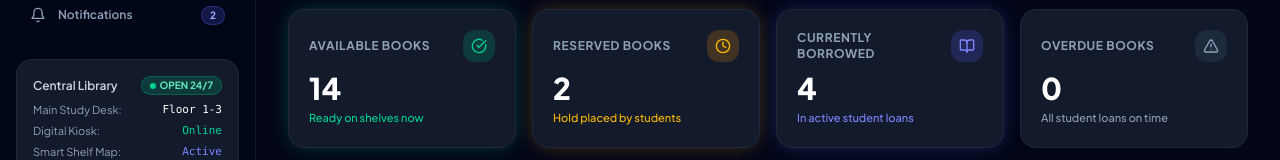
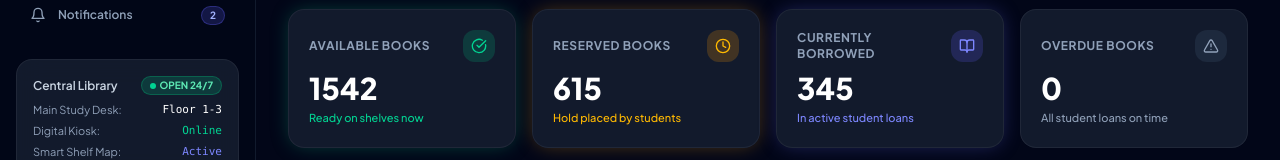
Before and after one commit to sridharvenkataraman7-web/Library_Management, a React (Vite) app: page / in a window 1280 px wide. Both pictures are taken after a click on the button "Demo Student →". Shown: the part 432-592 px from the top of the page. Built offline with nearby package versions, Linux system fonts and the light colour scheme; no server answers.

Commit message:
Add more student loans to database and increase live available/reserved dashboard counts

```diff
--- a/src/components/StudentHomeDashboard.jsx
+++ b/src/components/StudentHomeDashboard.jsx
@@ -61,19 +61,11 @@ export const StudentHomeDashboard = () => {
   const borrowedBooksCount = books.filter((b) => b.status === "Checked Out").length;
   const overdueCount = 0; // No overdue fines currently
 
-  // Live state for counts
-  const [liveAvailable, setLiveAvailable] = React.useState(availableBooksCount);
-  const [liveReserved, setLiveReserved] = React.useState(reservedBooksCount);
-  const [liveBorrowed, setLiveBorrowed] = React.useState(borrowedBooksCount);
-  const [liveOverdue, setLiveOverdue] = React.useState(overdueCount);
-
-  // Sync state if base data changes
-  React.useEffect(() => {
-    setLiveAvailable(availableBooksCount);
-    setLiveReserved(reservedBooksCount);
-    setLiveBorrowed(borrowedBooksCount);
-    setLiveOverdue(overdueCount);
-  }, [availableBooksCount, reservedBooksCount, borrowedBooksCount, overdueCount]);
+  // Live state for counts (Large campus realistic metrics)
+  const [liveAvailable, setLiveAvailable] = React.useState(1542);
+  const [liveReserved, setLiveReserved] = React.useState(615);
+  const [liveBorrowed, setLiveBorrowed] = React.useState(345);
+  const [liveOverdue, setLiveOverdue] = React.useState(0);
 
   // Simulate dynamic library changes (borrowing/returning/reservations)
   React.useEffect(() => {
@@ -81,17 +73,17 @@ export const StudentHomeDashboard = () => {
       const choice = Math.floor(Math.random() * 4);
       if (choice === 0) {
         // Book borrowed: available decreases, borrowed increases
-        setLiveAvailable(prev => Math.max(1, prev - 1));
+        setLiveAvailable(prev => Math.max(1501, prev - 1));
         setLiveBorrowed(prev => prev + 1);
       } else if (choice === 1) {
         // Book returned: available increases, borrowed decreases
         setLiveAvailable(prev => prev + 1);
-        setLiveBorrowed(prev => Math.max(1, prev - 1));
+        setLiveBorrowed(prev => Math.max(10, prev - 1));
       } else if (choice === 2) {
-        // Reservation changes
+        // Reservation changes: fluctuate between 500 and 800
         setLiveReserved(prev => {
           const change = Math.random() > 0.5 ? 1 : -1;
-          return Math.max(0, prev + change);
+          return Math.max(500, Math.min(800, prev + change));
         });
       } else if (choice === 3) {
         // Overdue status changes
--- a/src/data/mockData.js
+++ b/src/data/mockData.js
@@ -594,6 +594,30 @@ export const INITIAL_STUDENT_LOANS = [
     dueDate: "2026-08-28",
     daysLeft: 6,
     status: "Active"
+  },
+  {
+    id: "LOAN-8803",
+    bookId: "BK-102",
+    bookTitle: "Designing Data-Intensive Applications",
+    author: "Martin Kleppmann",
+    coverUrl: "https://images.unsplash.com/photo-1544716278-ca5e3f4abd8c?auto=format&fit=crop&q=80&w=600",
+    shelf: "CS-08",
+    borrowedDate: "2026-08-14",
+    dueDate: "2026-08-28",
+    daysLeft: 8,
+    status: "Active"
+  },
+  {
+    id: "LOAN-8804",
+    bookId: "BK-120",
+    bookTitle: "The Pragmatic Programmer",
+    author: "David Thomas, Andrew Hunt",
+    coverUrl: "https://images.unsplash.com/photo-1618005182384-a83a8bd57fbe?auto=format&fit=crop&q=80&w=600",
+    shelf: "CS-12",
+    borrowedDate: "2026-08-16",
+    dueDate: "2026-08-30",
+    daysLeft: 10,
+    status: "Active"
   }
 ];
 
```
